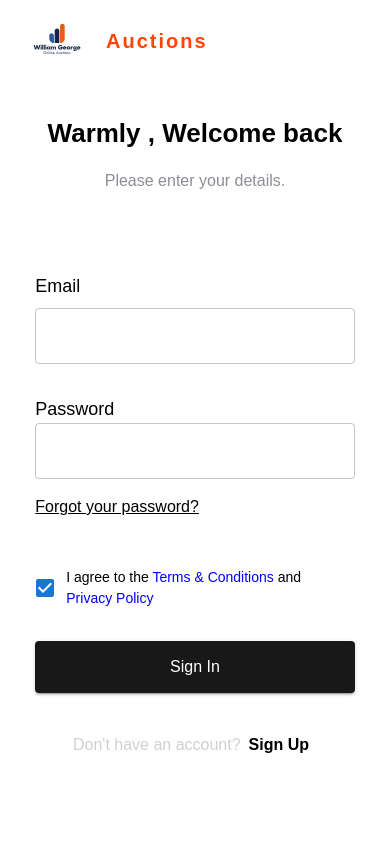
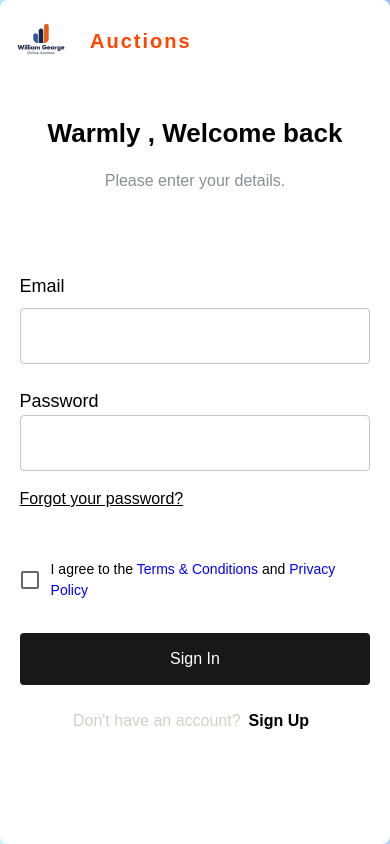
Before and after one commit to ThantZinWinnnnn/Auction, a React (Vite) app in the folder frontend/: page /login in a window 390 px wide. Built offline with nearby package versions, Linux system fonts and the light colour scheme.

Commit message:
feature : add extra features of Carousel and responsive all devices

```diff
--- a/frontend/src/components/AuthenticatPage/Authenticate.tsx
+++ b/frontend/src/components/AuthenticatPage/Authenticate.tsx
@@ -2,29 +2,41 @@ import { Box, Container } from "@mui/material";
 import Carousel from "../Carousel/Carousel";
 import LoginSignUp from "./LoginSignUp";
 import backgroundImage from "../../assets/images/bg.avif";
-import {useMediaQuery,useTheme} from "@mui/material"
+import { useMediaQuery, useTheme } from "@mui/material";
 
 const Authenticate = () => {
-
   const theme = useTheme();
-  const tablet = useMediaQuery(theme.breakpoints.up('md'))
+  const tablet = useMediaQuery(theme.breakpoints.up("md"));
+  const Desktop = useMediaQuery(theme.breakpoints.up('xl'));
+  const mobile = useMediaQuery(theme.breakpoints.down('sm'))
 
   return (
     <Box
-      display={'flex'}
-      justifyItems='center'
-      alignItems={'center'}
+      display={"flex"}
+      justifyItems="center"
+      alignItems={"center"}
       sx={{
         backgroundImage: `url(${backgroundImage})`,
         backgroundSize: "cover",
         backgroundPosition: "center",
-        width:"100vw",
-        height:"100vh"
+        width: "100vw",
+        minHeight: "100vh",
+        overflow:mobile ? "scroll" : "hidden"
       }}
     >
-      <Container maxWidth='lg' sx={{bgcolor:"white" ,display:"flex"}}>
+      <Container
+        disableGutters
+        maxWidth="xl"
+
+        sx={{
+          bgcolor: "white",
+          display: "flex",
+          maxHeight:Desktop ? "95vh":"auto",
+          borderRadius: 2,
+        }}
+      >
         <LoginSignUp />
-        {tablet && (<Carousel/>)}
+        {tablet && <Carousel />}
       </Container>
     </Box>
   );
--- a/frontend/src/components/AuthenticatPage/LoginSignUp.tsx
+++ b/frontend/src/components/AuthenticatPage/LoginSignUp.tsx
@@ -32,6 +32,8 @@ const schema = yup.object().shape({
 });
 
 const LoginSignUp = () => {
+  const [loggedIn, setLoggedIn] = useState(false);
+
   const {
     register,
     control,
@@ -45,8 +47,10 @@ const LoginSignUp = () => {
   const theme = useTheme();
   const desktop = useMediaQuery(theme.breakpoints.up("md"));
 
+  const onSubmitHandler = (data) => console.log(data);
+
   return (
-    <Box width={desktop ? "50%" : "100%"} height="100vh" sx={{ p: 2 }}>
+    <Box width={desktop ? "50%" : "100%"} minHeight="100vh" sx={{ p: 2 }}>
       <Box display={"flex"} alignItems="center" gap={3} mb={2}>
         <Box sx={{ width: "50px", height: "50px" }} overflow="hidden">
           <img width={"100%"} src={`${logo}`} alt="logo" />
@@ -88,28 +92,58 @@ const LoginSignUp = () => {
           mx={"auto"}
           sx={{
             mt: 10,
-            width:{
-              xs:"98%",
-              sm:"80%"
-            }
+            width: {
+              xs: "98%",
+              sm: "80%",
+            },
           }}
         >
-          <form>
+          <form onSubmit={handleSubmit(onSubmitHandler)}>
             <Box
               display={"flex"}
               flexDirection="column"
               sx={{
-                gap: 4,
+                gap: 3,
               }}
             >
+              {loggedIn && (
                 <Box>
-                <Typography id="email" sx={{
-                  mb:1,
-                  fontSize:{
-                    xs:18,
-                    sm:20
-                  }
-                }}>Email</Typography>
+                  <Typography
+                    id="userName"
+                    sx={{
+                      mb: 1,
+                      fontSize: {
+                        xs: 18,
+                        sm: 20,
+                      },
+                    }}
+                  >
+                    Username
+                  </Typography>
+                  <TextField
+                    aria-labelledby="userName"
+                    type="text"
+                    variant="outlined"
+                    error={!!errors.username}
+                    helperText={errors.username ? errors?.username.message : ""}
+                    fullWidth
+                    {...register("username", { required: true })}
+                  />
+                </Box>
+              )}
+              <Box>
+                <Typography
+                  id="email"
+                  sx={{
+                    mb: 1,
+                    fontSize: {
+                      xs: 18,
+                      sm: 20,
+                    },
+                  }}
+                >
+                  Email
+                </Typography>
                 <TextField
                   aria-labelledby="email"
                   type="email"
@@ -117,16 +151,23 @@ const LoginSignUp = () => {
                   error={!!errors.email}
                   helperText={errors.email ? errors?.email.message : ""}
                   fullWidth
+                  {...register("email", { required: true })}
                 />
               </Box>
 
               <Box>
-                <Typography id="password" fontWeight={'medium'} sx={{
-                  fontSize:{
-                    xs:18,
-                    sm:20
-                  }
-                }}>Password</Typography>
+                <Typography
+                  id="password"
+                  fontWeight={"medium"}
+                  sx={{
+                    fontSize: {
+                      xs: 18,
+                      sm: 20,
+                    },
+                  }}
+                >
+                  Password
+                </Typography>
                 <TextField
                   aria-labelledby="password"
                   type="password"
@@ -134,27 +175,38 @@ const LoginSignUp = () => {
                   error={!!errors.password}
                   helperText={errors.password ? errors?.password.message : ""}
                   fullWidth
+                  {...register("password", { required: true })}
                 />
               </Box>
             </Box>
             <Link to={"/forgotpassword"}>
-              <Typography sx={{ color: "black", textDecoration: "underline",mb:6,mt:2,"&:hover":{
-                color:"blue"
-              } }}>
+              <Typography
+                sx={{
+                  color: "black",
+                  textDecoration: "underline",
+                  mb: 6,
+                  mt: 2,
+                  "&:hover": {
+                    color: "blue",
+                  },
+                }}
+              >
                 Forgot your password?
               </Typography>
             </Link>
             <FormGroup>
               <FormControlLabel
-                control={<Checkbox defaultChecked disableRipple disableTouchRipple/>}
+                control={<Checkbox disableRipple disableTouchRipple />}
                 label={
-                  <Typography textAlign={'left'} sx={{
-                    fontSize:{
-                      xs:14,
-                      sm:16
+                  <Typography
+                    textAlign={"left"}
+                    sx={{
+                      fontSize: {
+                        xs: 14,
+                        sm: 16,
                       },
-
-                  }}>
+                    }}
+                  >
                     I agree to the{" "}
                     <span style={{ color: "blue" }}>Terms & Conditions</span>{" "}
                     and <span style={{ color: "blue" }}>Privacy Policy</span>
@@ -162,28 +214,54 @@ const LoginSignUp = () => {
                 }
               />
             </FormGroup>
-            <Button fullWidth variant="contained" sx={{
-              textTransform:"none",
-              bgcolor:"#181818",
-              mt:4,
-              py:1.5,
-              fontSize:{
-                xs:16,
-                sm:18
-              }
-            }}>Sign In</Button>
+            <Button
+              disableElevation
+              disableRipple
+              fullWidth
+              variant="contained"
+              type="submit"
+              sx={{
+                textTransform: "none",
+                bgcolor: "#181818",
+                mt: 4,
+                py: 1.5,
+                fontSize: {
+                  xs: 16,
+                  sm: 18,
+                },
+                "&:hover": {
+                  bgcolor: "grey.800",
+                },
+              }}
+            >
+              {loggedIn ? "Sign Up" : "Sign In"}
+            </Button>
           </form>
 
-          <Box display={'flex'} justifyContent='center' alignItems='center' sx={{
-            mt:4
-          }}>
-            <Typography color={'#D1D0CC'}>Don't have an account?</Typography>
-            <Button sx={{
-              textTransform:"none",
-              color:"black",
-              fontSize:16,
-              fontWeight:"bold"
-            }}>Sign Up</Button>
+          <Box
+            display={"flex"}
+            justifyContent="center"
+            alignItems="center"
+            sx={{
+              mt: 2,
+            }}
+          >
+            <Typography color={"#D1D0CC"}>
+              {loggedIn ? "Already have an account?" : "Don't have an account?"}
+            </Typography>
+            <Button
+              disableRipple
+              disableElevation
+              onClick={() => setLoggedIn(!loggedIn)}
+              sx={{
+                textTransform: "none",
+                color: "black",
+                fontSize: 16,
+                fontWeight: "bold",
+              }}
+            >
+              {loggedIn ? "Sign In" : "Sign Up"}
+            </Button>
           </Box>
         </Box>
       </Box>
--- a/frontend/src/components/Carousel/Carousel.tsx
+++ b/frontend/src/components/Carousel/Carousel.tsx
@@ -8,7 +8,7 @@ import CarouselComponent from './CarouselComponent'
 const CarouselSlide = () => {
 
   return (
-      <Carousel sx={{width:"50%"}}>
+      <Carousel sx={{width:"50%",minHeight:"100%"}} indicators={false} animation="slide" navButtonsAlwaysInvisible>
         {
           carouselData.map((item)=>(
             <CarouselComponent key={`${item.id}`} items={item}/>
--- a/frontend/src/components/Carousel/CarouselComponent.tsx
+++ b/frontend/src/components/Carousel/CarouselComponent.tsx
@@ -1,13 +1,12 @@
-import { Box } from "@mui/material";
+import { Box, Typography } from "@mui/material";
 import React from "react";
-
 
 const CarouselComponent = ({ items }) => {
   return (
     <Box
-    color={"primary.main"}
+      color={"primary.main"}
       width={"100%"}
-      height={"100vh"}
+      minHeight={"100vh"}
       display="flex"
       flexDirection={"column"}
       justifyContent={"center"}
@@ -21,7 +20,9 @@ const CarouselComponent = ({ items }) => {
         backgroundPosition: "50% 50%",
       }}
     >
-      {items.name}
+      <Typography variant="h2" fontWeight={"bold"} color="common.white">
+        {items.name}
+      </Typography>
     </Box>
   );
 };
--- a/frontend/src/data/DummyData.tsx
+++ b/frontend/src/data/DummyData.tsx
@@ -158,12 +158,12 @@ export const carouselData:Array<feature> =[
 	{
 		id:1,
 		url:"https://media.istockphoto.com/id/653058890/photo/home-appliances-group-of-white-refrigerator-washing-machine-stove-microwave.jpg?s=612x612&w=0&k=20&c=OzENCxEGezSfCY_yWTLJRm-M8RIvPjdqEWqexJBoBEA=",
-		name:"summerizeItems"
+		name:"GadeGats"
 	},
 	{
 		id:2,
 		url:"https://media.istockphoto.com/id/1453338188/photo/old-computers-digital-tablets-mobile-phones-many-used-electronic-gadgets-devices-broken.jpg?s=612x612&w=0&k=20&c=hhqrDjtkBRNy0spzlf8-W6pERJkT8i4lxAlYz7aPjHM=",
-		name:"kitchenRefri"
+		name:"Electronics"
 	},
 	{
 		id:3,
```
Lines whose indentation alone changed are shown as unchanged.
